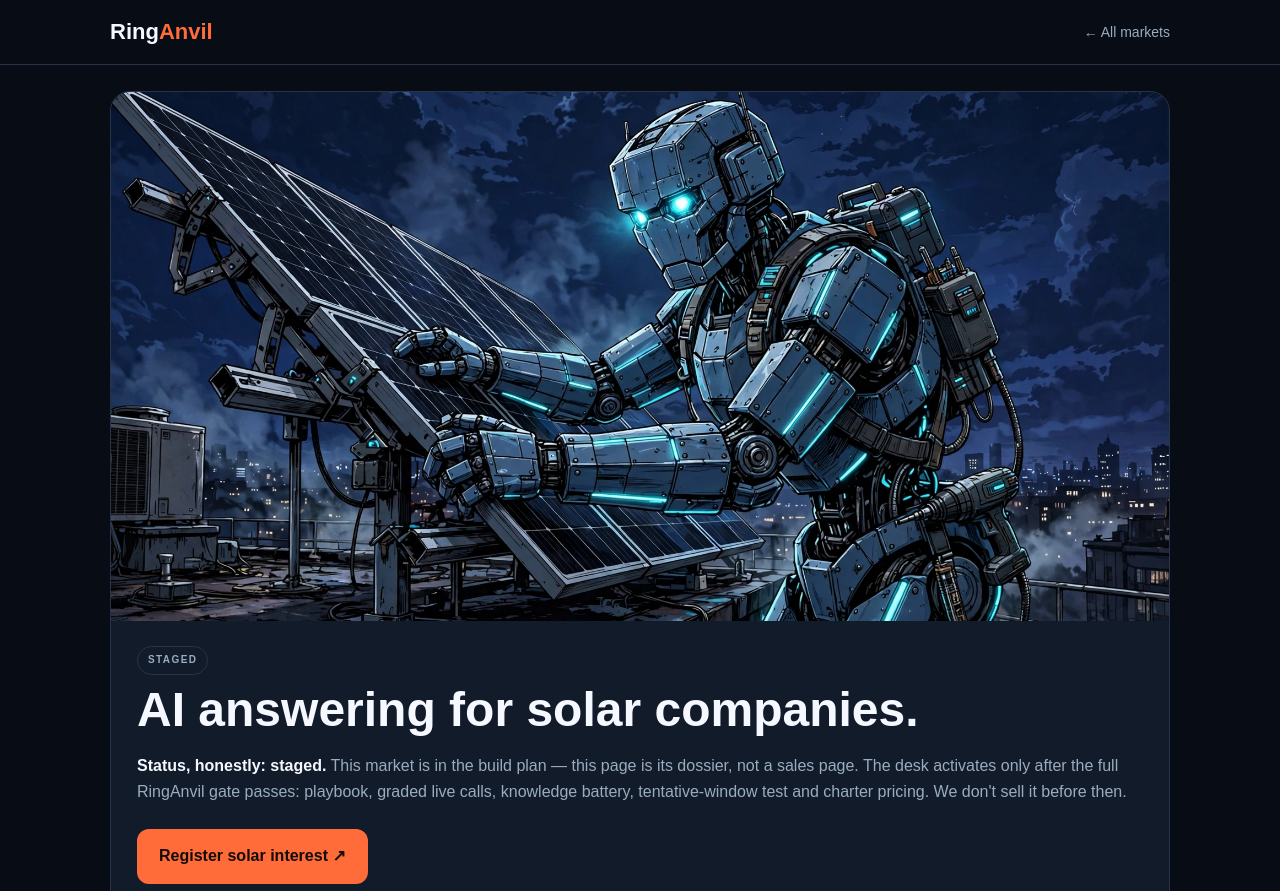
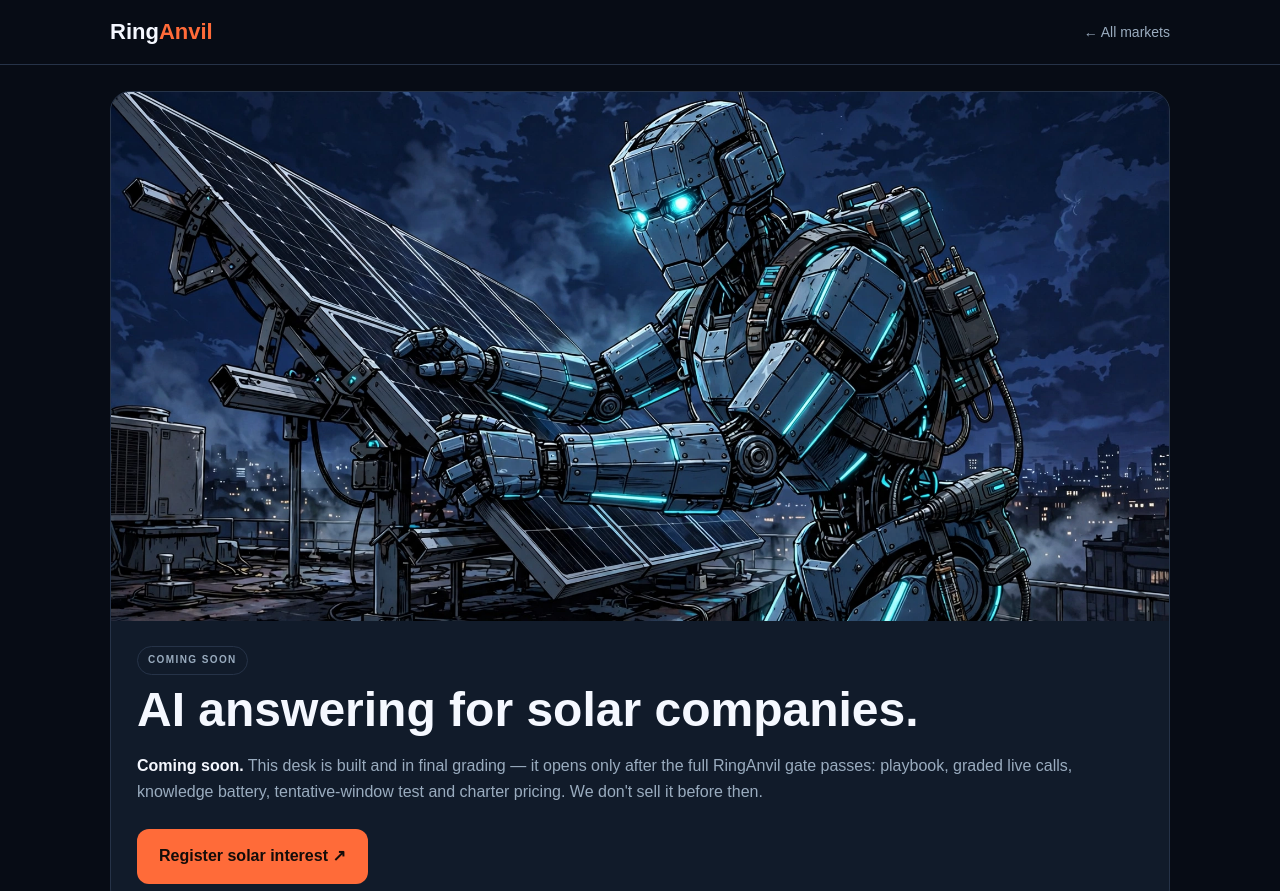
Before and after one commit to chicomills1-create/ringanvil-platform, a plain HTML site: page markets/solar.html in a window 1280 px wide. Shown: the top 891 px of the page. Drawn offline with Linux system fonts and the light colour scheme.

Commit message:
Coming soon: solar.html

```diff
--- a/markets/solar.html
+++ b/markets/solar.html
@@ -3,8 +3,8 @@
 <head>
 <meta charset="utf-8" />
 <meta name="viewport" content="width=device-width,initial-scale=1" />
-<meta name="description" content="RingAnvil's AI answering desk for solar companies — staged in the build plan. What the desk will do, the gate it must pass, and how to register interest." />
-<title>Solar — RingAnvil AI Answering (STAGED)</title>
+<meta name="description" content="RingAnvil's AI answering desk for solar companies — coming soon. The desk is built and in final grading; it opens only when it passes the full RingAnvil gate." />
+<title>Solar — RingAnvil AI Answering (COMING SOON)</title>
 <style>
 :root{--bg:#070c15;--panel:#111b2a;--panel2:#0c1422;--line:#263348;--ink:#f5f8ff;--muted:#9aacbf;--orange:#ff6b39;--cyan:#4bdde0}
 *{box-sizing:border-box}body{margin:0;background:var(--bg);color:var(--ink);font-family:Arial,sans-serif;line-height:1.65}
@@ -31,9 +31,9 @@ footer{border-top:1px solid var(--line);margin-top:34px;padding:22px 0;color:var
 <header><div class="wrap"><a class="brand" href="../index.html">Ring<span>Anvil</span></a><a class="back" href="../index.html#markets">← All markets</a></div></header>
 <main class="wrap">
   <div class="hero"><img src="../assets/mkt-solar.webp" alt="AI robot installer mounting a solar panel" /><div class="hero-in">
-    <span class="chip">STAGED</span>
+    <span class="chip">COMING SOON</span>
     <h1>AI answering for solar companies.</h1>
-    <p><strong>Status, honestly: staged.</strong> This market is in the build plan — this page is its dossier, not a sales page. The desk activates only after the full RingAnvil gate passes: playbook, graded live calls, knowledge battery, tentative-window test and charter pricing. We don't sell it before then.</p>
+    <p><strong>Coming soon.</strong> This desk is built and in final grading — it opens only after the full RingAnvil gate passes: playbook, graded live calls, knowledge battery, tentative-window test and charter pricing. We don't sell it before then.</p>
     <a class="btn" href="mailto:info@ringanvil.com?subject=RingAnvil%20Solar%20Interest">Register solar interest ↗</a>
   </div></div>
   <div class="grid">
```
